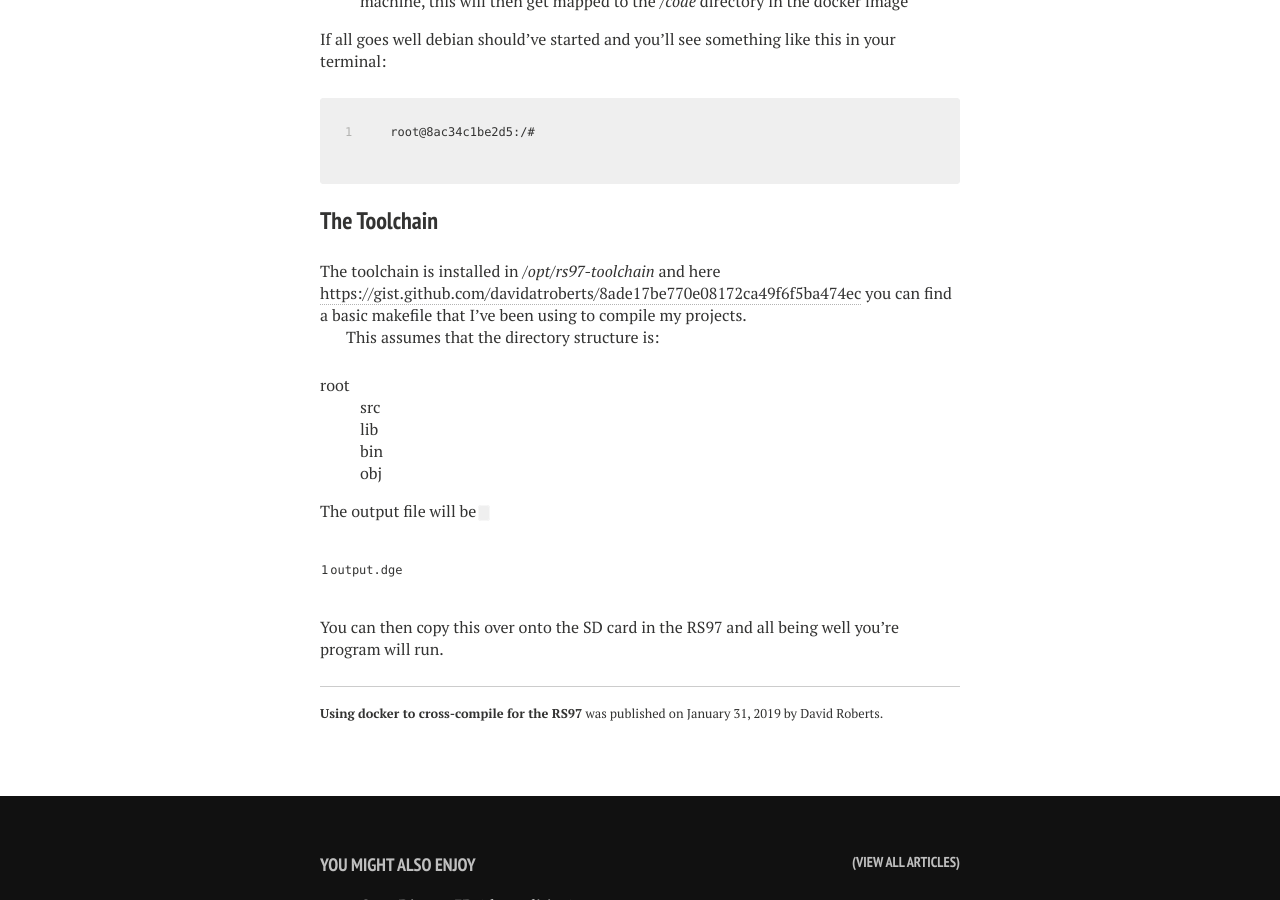
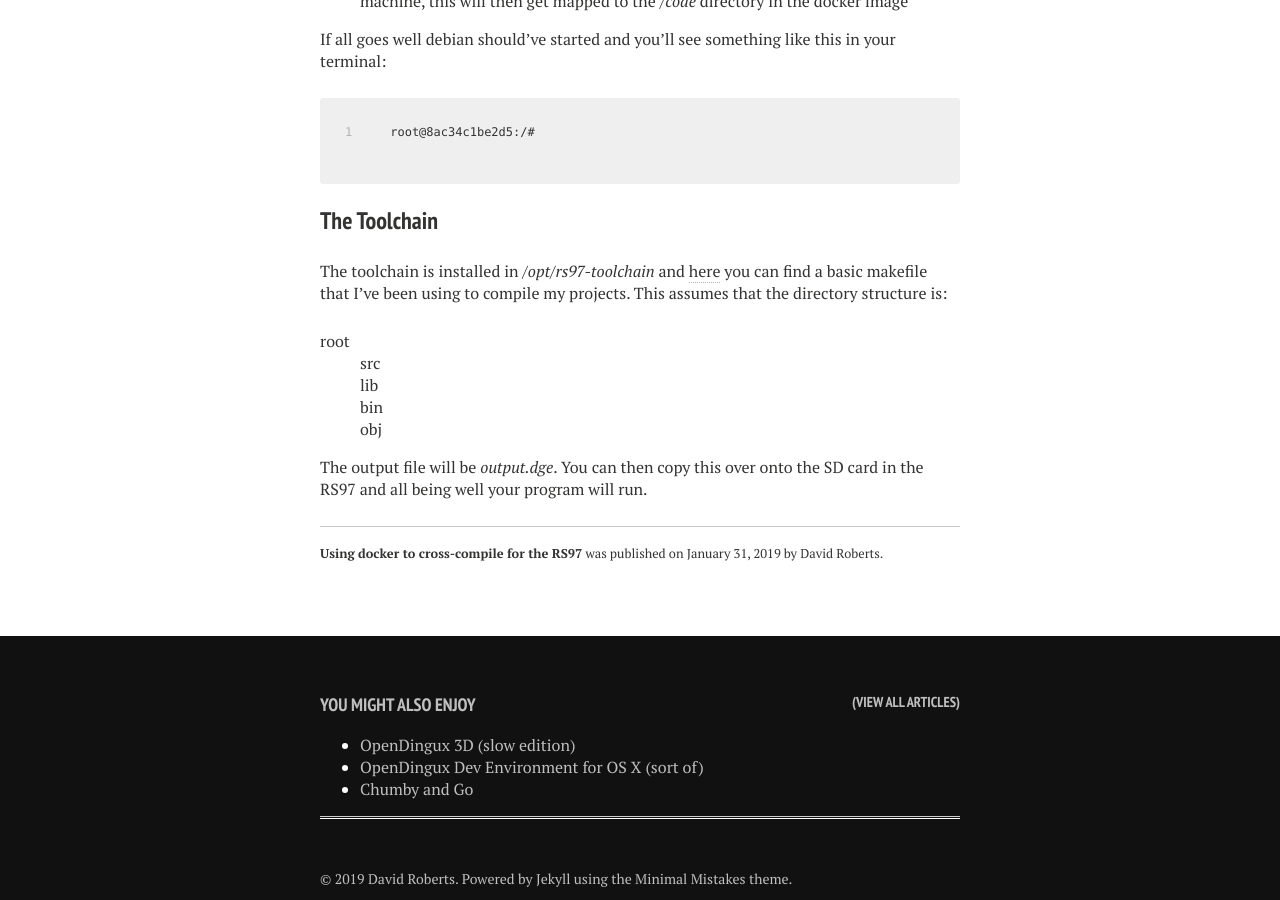
Before and after one commit to davidatroberts/davidatroberts.github.io, a Jekyll site: the page built from _posts/2019-01-31-rs97-toolchain.md, in a window 1280 px wide and 900 px high, scrolled down 1227 px. Built offline with Jekyll 4.4.1, drawn with Linux system fonts in a browser that asks for light colours; nearby versions of some CDN libraries.

Commit message:
Fix up for post

```diff
--- a/_posts/2019-01-31-rs97-toolchain.md
+++ b/_posts/2019-01-31-rs97-toolchain.md
@@ -48,8 +48,8 @@ root@8ac34c1be2d5:/#
 ~~~
 
 ### The Toolchain
-The toolchain is installed in _/opt/rs97-toolchain_ and here <https://gist.github.com/davidatroberts/8ade17be770e08172ca49f6f5ba474ec> you can find a basic makefile that I've been using to compile my projects.
-
+The toolchain is installed in _/opt/rs97-toolchain_ and
+[here](https://gist.github.com/davidatroberts/8ade17be770e08172ca49f6f5ba474ec) you can find a basic makefile that I've been using to compile my projects.
 This assumes that the directory structure is:
 
 root
@@ -58,4 +58,4 @@ root
 : bin
 : obj
 
-The output file will be `output.dge`You can then copy this over onto the SD card in the RS97 and all being well you're program will run.
+The output file will be _output.dge_. You can then copy this over onto the SD card in the RS97 and all being well your program will run.
```
